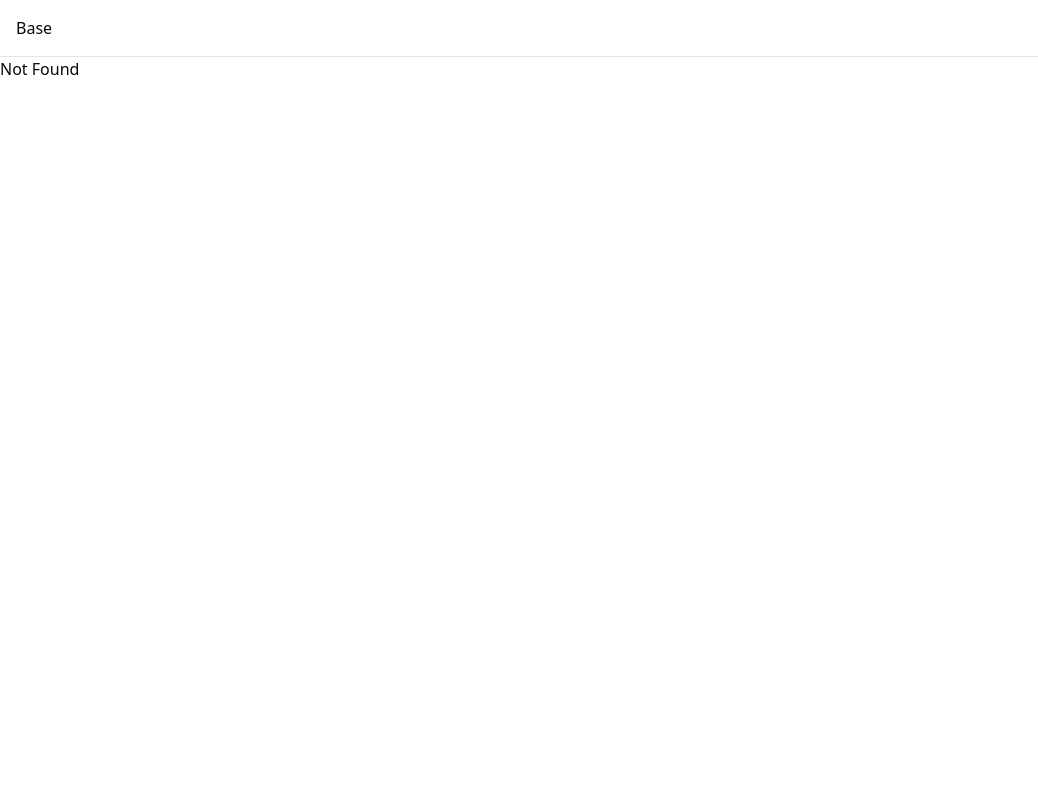
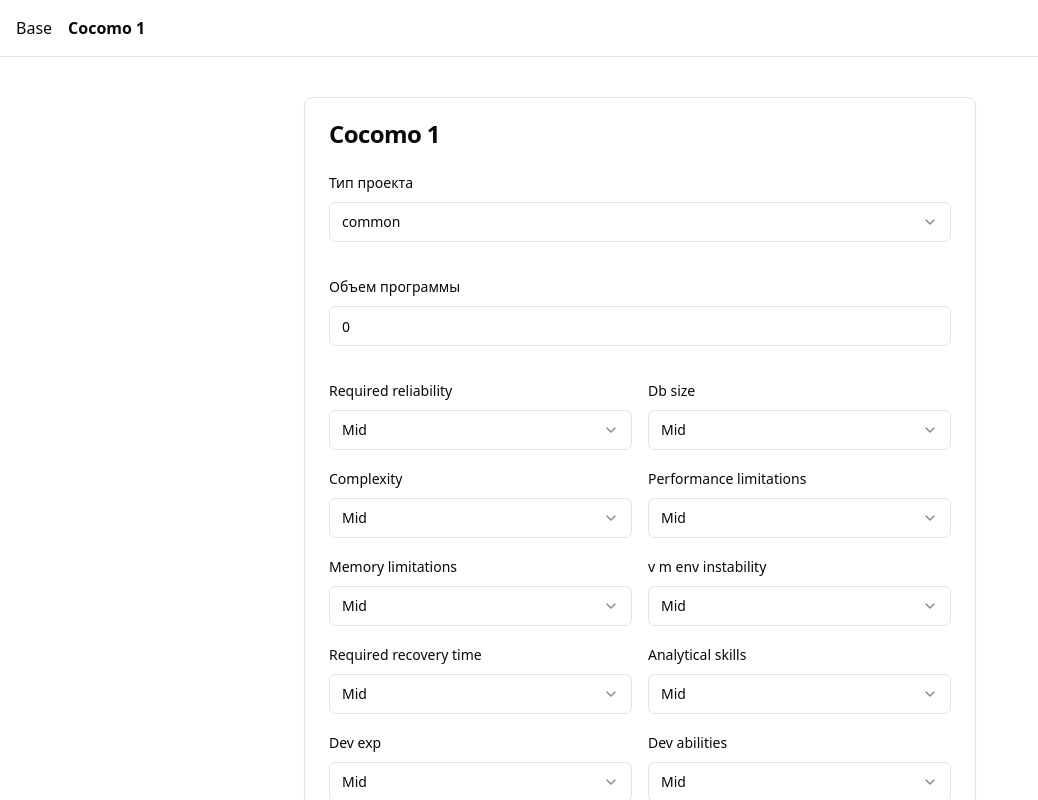
Before and after one commit to Andrew-Sem/cocomo-calc, a React (Vite) app: page /cocomo-1 in a window 1280 px wide. Before the commit this address had no page. Shown: the top 800 px of the page, without its empty margins (0-1038 px from the left). Built offline with nearby package versions, Linux system fonts and the light colour scheme.

Commit message:
feat: calc cocomo-1

```diff
--- /dev/null
+++ b/src/components/cocomo-1/card.tsx
@@ -0,0 +1,15 @@
+import { Card, CardContent, CardHeader, CardTitle } from "@/components/ui/card";
+import { BaseForm } from "./form";
+
+export const Cocomo1Card = () => {
+	return (
+		<Card>
+			<CardHeader>
+				<CardTitle>Cocomo 1</CardTitle>
+			</CardHeader>
+			<CardContent>
+				<BaseForm />
+			</CardContent>
+		</Card>
+	);
+};
--- /dev/null
+++ b/src/components/cocomo-1/const.tsx
@@ -0,0 +1,137 @@
+export const tableValues = {
+	common: [3.2, 1.05, 2.5, 0.38],
+	semiIndependent: [3.0, 1.12, 2.5, 0.35],
+	embedded: [2.8, 1.2, 2.5, 0.32],
+};
+
+export type CostValue = {
+	veryLow: number | null;
+	low: number | null;
+	mid: number;
+	high: number;
+	veryHigh: number | null;
+	critical: number | null;
+};
+
+export const costValuesTable: CostValue[] = [
+	{
+		veryLow: 0.75,
+		low: 0.88,
+		mid: 1,
+		high: 1.15,
+		veryHigh: 1.4,
+		critical: null,
+	},
+	{
+		veryLow: null,
+		low: 0.94,
+		mid: 1,
+		high: 1.08,
+		veryHigh: 1.16,
+		critical: null,
+	},
+	{
+		veryLow: 0.7,
+		low: 0.85,
+		mid: 1,
+		high: 1.15,
+		veryHigh: 1.3,
+		critical: 1.65,
+	},
+	{
+		veryLow: null,
+		low: null,
+		mid: 1,
+		high: 1.11,
+		veryHigh: 1.3,
+		critical: 1.66,
+	},
+	{
+		veryLow: null,
+		low: null,
+		mid: 1,
+		high: 1.06,
+		veryHigh: 1.21,
+		critical: 1.56,
+	},
+	{
+		veryLow: null,
+		low: 0.87,
+		mid: 1,
+		high: 1.15,
+		veryHigh: 1.3,
+		critical: null,
+	},
+	{
+		veryLow: null,
+		low: 0.87,
+		mid: 1,
+		high: 1.07,
+		veryHigh: 1.15,
+		critical: null,
+	},
+	{
+		veryLow: 1.46,
+		low: 1.19,
+		mid: 1,
+		high: 0.86,
+		veryHigh: 0.71,
+		critical: null,
+	},
+	{
+		veryLow: 1.29,
+		low: 1.13,
+		mid: 1,
+		high: 0.91,
+		veryHigh: 0.82,
+		critical: null,
+	},
+	{
+		veryLow: 1.42,
+		low: 1.17,
+		mid: 1,
+		high: 0.86,
+		veryHigh: 0.7,
+		critical: null,
+	},
+	{
+		veryLow: 1.21,
+		low: 1.1,
+		mid: 1,
+		high: 0.9,
+		veryHigh: null,
+		critical: null,
+	},
+	{
+		veryLow: 1.14,
+		low: 1.07,
+		mid: 1,
+		high: 0.95,
+		veryHigh: null,
+		critical: null,
+	},
+	{
+		veryLow: 1.24,
+		low: 1.1,
+		mid: 1,
+		high: 0.91,
+		veryHigh: 0.82,
+		critical: null,
+	},
+	{
+		veryLow: 1.24,
+		low: 1.1,
+		mid: 1,
+		high: 0.91,
+		veryHigh: 0.83,
+		critical: null,
+	},
+	{
+		veryLow: 1.23,
+		low: 1.08,
+		mid: 1,
+		high: 1.04,
+		veryHigh: 1.1,
+		critical: null,
+	},
+];
--- /dev/null
+++ b/src/components/cocomo-1/form.tsx
@@ -0,0 +1,164 @@
+"use client";
+
+import { useToast } from "@/components/ui/use-toast";
+import { zodResolver } from "@hookform/resolvers/zod";
+import { useForm } from "react-hook-form";
+import { z } from "zod";
+import { Button } from "@/components/ui/button";
+import {
+	Form,
+	FormControl,
+	FormField,
+	FormItem,
+	FormLabel,
+	FormMessage,
+} from "@/components/ui/form";
+import { Input } from "@/components/ui/input";
+import {
+	Select,
+	SelectContent,
+	SelectItem,
+	SelectTrigger,
+	SelectValue,
+} from "@/components/ui/select";
+import { CostValue, costValuesTable, tableValues } from "./const";
+import { availableFields, formSchema } from "./schema";
+import { fromCamelToNormal } from "@/lib/utils";
+
+const projectTypes = ["common", "semiIndependent", "embedded"];
+
+export function BaseForm() {
+	const { toast } = useToast();
+	const form = useForm<z.infer<typeof formSchema>>({
+		resolver: zodResolver(formSchema),
+		defaultValues: {
+			size: 0,
+			type: "common",
+			requiredReliability: "mid",
+			dbSize: "mid",
+			complexity: "mid",
+			performanceLimitations: "mid",
+			memoryLimitations: "mid",
+			VMEnvInstability: "mid",
+			requiredRecoveryTime: "mid",
+			analyticalSkills: "mid",
+			devExp: "mid",
+			devAbilities: "mid",
+			VMUsageExp: "mid",
+			devExpInProgLangs: "mid",
+			applyingDevMethods: "mid",
+			useSoftwareTools: "mid",
+			requiredForSheduleCompliance: "mid",
+		},
+	});
+
+	function onSubmit(values: z.infer<typeof formSchema>) {
+		const getCost = (value: CostValue, key: string) => {
+			//@ts-ignore
+			return value[key];
+		};
+		const EAF = Object.values(values)
+			.slice(2)
+			.reduce(
+				//@ts-ignore
+				(acc, cur, i) => acc * getCost(costValuesTable[i], cur),
+				1,
+			) as number;
+		const PM =
+			EAF *
+			tableValues[values.type][0] *
+			values.size ** tableValues[values.type][1];
+		const TM = tableValues[values.type][2] * PM ** tableValues[values.type][3];
+		toast({
+			title: "Результаты",
+			description: `PM: ${PM.toFixed(2)} TM: ${TM.toFixed(2)}`,
+		});
+	}
+
+	return (
+		<Form {...form}>
+			<form onSubmit={form.handleSubmit(onSubmit)} className="space-y-8">
+				<FormField
+					control={form.control}
+					name="type"
+					render={({ field }) => (
+						<FormItem>
+							<FormLabel>Тип проекта</FormLabel>
+							<Select onValueChange={field.onChange} defaultValue={field.value}>
+								<FormControl>
+									<SelectTrigger>
+										<SelectValue placeholder="Select a verified email to display" />
+									</SelectTrigger>
+								</FormControl>
+								<SelectContent>
+									{projectTypes.map((projectType) => (
+										<SelectItem value={projectType} key={projectType}>
+											{projectType}
+										</SelectItem>
+									))}
+								</SelectContent>
+							</Select>
+							<FormMessage />
+						</FormItem>
+					)}
+				/>
+				<FormField
+					control={form.control}
+					name="size"
+					render={({ field }) => (
+						<FormItem>
+							<FormLabel>Объем программы</FormLabel>
+							<FormControl>
+								<Input
+									type="number"
+									placeholder="Введите количество строк кода (тыс)"
+									{...field}
+								/>
+							</FormControl>
+							<FormMessage />
+						</FormItem>
+					)}
+				/>
+				<div className="grid grid-cols-2 gap-4">
+					{costValuesTable.map((costValue, i) => (
+						<FormField
+							// biome-ignore lint/suspicious/noArrayIndexKey: <explanation>
+							key={i}
+							control={form.control}
+							//@ts-ignore
+							name={availableFields[i]}
+							render={({ field }) => (
+								<FormItem>
+									<FormLabel>{fromCamelToNormal(availableFields[i])}</FormLabel>
+									<Select
+										onValueChange={field.onChange}
+										//@ts-ignore
+										defaultValue={field.value}
+									>
+										<FormControl>
+											<SelectTrigger>
+												<SelectValue placeholder="Select a verified email to display" />
+											</SelectTrigger>
+										</FormControl>
+										<SelectContent>
+											{Object.keys(costValue).map((value) =>
+												//@ts-ignore
+												costValue[value] ? (
+													<SelectItem value={value} key={value}>
+														{fromCamelToNormal(value)}
+													</SelectItem>
+												) : null,
+											)}
+										</SelectContent>
+									</Select>
+									<FormMessage />
+								</FormItem>
+							)}
+						/>
+					))}
+				</div>
+				<Button type="submit">Рассчитать PM и TM</Button>
+			</form>
+		</Form>
+	);
+}
--- /dev/null
+++ b/src/components/cocomo-1/schema.ts
@@ -0,0 +1,116 @@
+import { z } from "zod";
+
+export const availableFields = [
+	"requiredReliability",
+	"dbSize",
+	"complexity",
+	"performanceLimitations",
+	"memoryLimitations",
+	"VMEnvInstability",
+	"requiredRecoveryTime",
+	"analyticalSkills",
+	"devExp",
+	"devAbilities",
+	"VMUsageExp",
+	"devExpInProgLangs",
+	"applyingDevMethods",
+	"useSoftwareTools",
+	"requiredForSheduleCompliance",
+];
+
+export const formSchema = z.object({
+	size: z.coerce.number(),
+	type: z.enum(["common", "semiIndependent", "embedded"]),
+	requiredReliability: z.enum([
+		"veryLow",
+		"low",
+		"mid",
+		"high",
+		"veryHigh",
+		"critical",
+	]),
+	dbSize: z.enum(["veryLow", "low", "mid", "high", "veryHigh", "critical"]),
+	complexity: z.enum(["veryLow", "low", "mid", "high", "veryHigh", "critical"]),
+	performanceLimitations: z.enum([
+		"veryLow",
+		"low",
+		"mid",
+		"high",
+		"veryHigh",
+		"critical",
+	]),
+	memoryLimitations: z.enum([
+		"veryLow",
+		"low",
+		"mid",
+		"high",
+		"veryHigh",
+		"critical",
+	]),
+	VMEnvInstability: z.enum([
+		"veryLow",
+		"low",
+		"mid",
+		"high",
+		"veryHigh",
+		"critical",
+	]),
+	requiredRecoveryTime: z.enum([
+		"veryLow",
+		"low",
+		"mid",
+		"high",
+		"veryHigh",
+		"critical",
+	]),
+	analyticalSkills: z.enum([
+		"veryLow",
+		"low",
+		"mid",
+		"high",
+		"veryHigh",
+		"critical",
+	]),
+	devExp: z.enum(["veryLow", "low", "mid", "high", "veryHigh", "critical"]),
+	devAbilities: z.enum([
+		"veryLow",
+		"low",
+		"mid",
+		"high",
+		"veryHigh",
+		"critical",
+	]),
+	VMUsageExp: z.enum(["veryLow", "low", "mid", "high", "veryHigh", "critical"]),
+	devExpInProgLangs: z.enum([
+		"veryLow",
+		"low",
+		"mid",
+		"high",
+		"veryHigh",
+		"critical",
+	]),
+	applyingDevMethods: z.enum([
+		"veryLow",
+		"low",
+		"mid",
+		"high",
+		"veryHigh",
+		"critical",
+	]),
+	useSoftwareTools: z.enum([
+		"veryLow",
+		"low",
+		"mid",
+		"high",
+		"veryHigh",
+		"critical",
+	]),
+	requiredForSheduleCompliance: z.enum([
+		"veryLow",
+		"low",
+		"mid",
+		"high",
+		"veryHigh",
+		"critical",
+	]),
+});
--- a/src/lib/utils.ts
+++ b/src/lib/utils.ts
@@ -1,6 +1,12 @@
-import { type ClassValue, clsx } from "clsx"
-import { twMerge } from "tailwind-merge"
+import { type ClassValue, clsx } from "clsx";
+import { twMerge } from "tailwind-merge";
 
 export function cn(...inputs: ClassValue[]) {
-  return twMerge(clsx(inputs))
+	return twMerge(clsx(inputs));
 }
+
+export function fromCamelToNormal(text: string) {
+	const result = text.replace(/([A-Z])/g, " $1").toLowerCase();
+	const finalResult = result.charAt(0).toUpperCase() + result.slice(1);
+	return finalResult;
+}
--- a/src/routeTree.gen.ts
+++ b/src/routeTree.gen.ts
@@ -16,9 +16,15 @@ import { Route as rootRoute } from './routes/__root'
 
 // Create Virtual Routes
 
+const Cocomo1LazyImport = createFileRoute('/cocomo-1')()
 const IndexLazyImport = createFileRoute('/')()
 
 // Create/Update Routes
+
+const Cocomo1LazyRoute = Cocomo1LazyImport.update({
+  path: '/cocomo-1',
+  getParentRoute: () => rootRoute,
+} as any).lazy(() => import('./routes/cocomo-1.lazy').then((d) => d.Route))
 
 const IndexLazyRoute = IndexLazyImport.update({
   path: '/',
@@ -33,11 +39,18 @@ declare module '@tanstack/react-router' {
       preLoaderRoute: typeof IndexLazyImport
       parentRoute: typeof rootRoute
     }
+    '/cocomo-1': {
+      preLoaderRoute: typeof Cocomo1LazyImport
+      parentRoute: typeof rootRoute
+    }
   }
 }
 
 // Create and export the route tree
 
-export const routeTree = rootRoute.addChildren([IndexLazyRoute])
+export const routeTree = rootRoute.addChildren([
+  IndexLazyRoute,
+  Cocomo1LazyRoute,
+])
 
 /* prettier-ignore-end */
--- a/src/routes/__root.tsx
+++ b/src/routes/__root.tsx
@@ -1,15 +1,24 @@
+import { Toaster } from "@/components/ui/toaster";
 import { createRootRoute, Link, Outlet } from "@tanstack/react-router";
 
 export const Route = createRootRoute({
 	component: () => (
 		<>
-			<div className="p-4 flex gap-4">
+			<nav className="p-4 flex gap-4">
 				<Link to="/" className="[&.active]:font-bold">
 					Base
 				</Link>
+				<Link to="/cocomo-1" className="[&.active]:font-bold">
+					Cocomo 1
+				</Link>
+			</nav>
+			<hr />
+			<div className="flex flex-col items-center p-10">
+				<div className="max-w-2xl w-full">
+					<Outlet />
+				</div>
 			</div>
-			<hr />
-			<Outlet />
+			<Toaster />
 		</>
 	),
 });
--- /dev/null
+++ b/src/routes/cocomo-1.lazy.tsx
@@ -0,0 +1,10 @@
+import { Cocomo1Card } from "@/components/cocomo-1/card";
+import { createLazyFileRoute } from "@tanstack/react-router";
+
+export const Route = createLazyFileRoute("/cocomo-1")({
+	component: Cocomo1,
+});
+
+function Cocomo1() {
+	return <Cocomo1Card />;
+}
--- a/src/routes/index.lazy.tsx
+++ b/src/routes/index.lazy.tsx
@@ -7,12 +7,5 @@ export const Route = createLazyFileRoute("/")({
 });
 
 function Index() {
-	return (
-		<div className="flex flex-col items-center p-10">
-			<div className="max-w-xl w-full">
-				<BaseCard />
-				<Toaster />
-			</div>
-		</div>
-	);
+	return <BaseCard />;
 }
```
